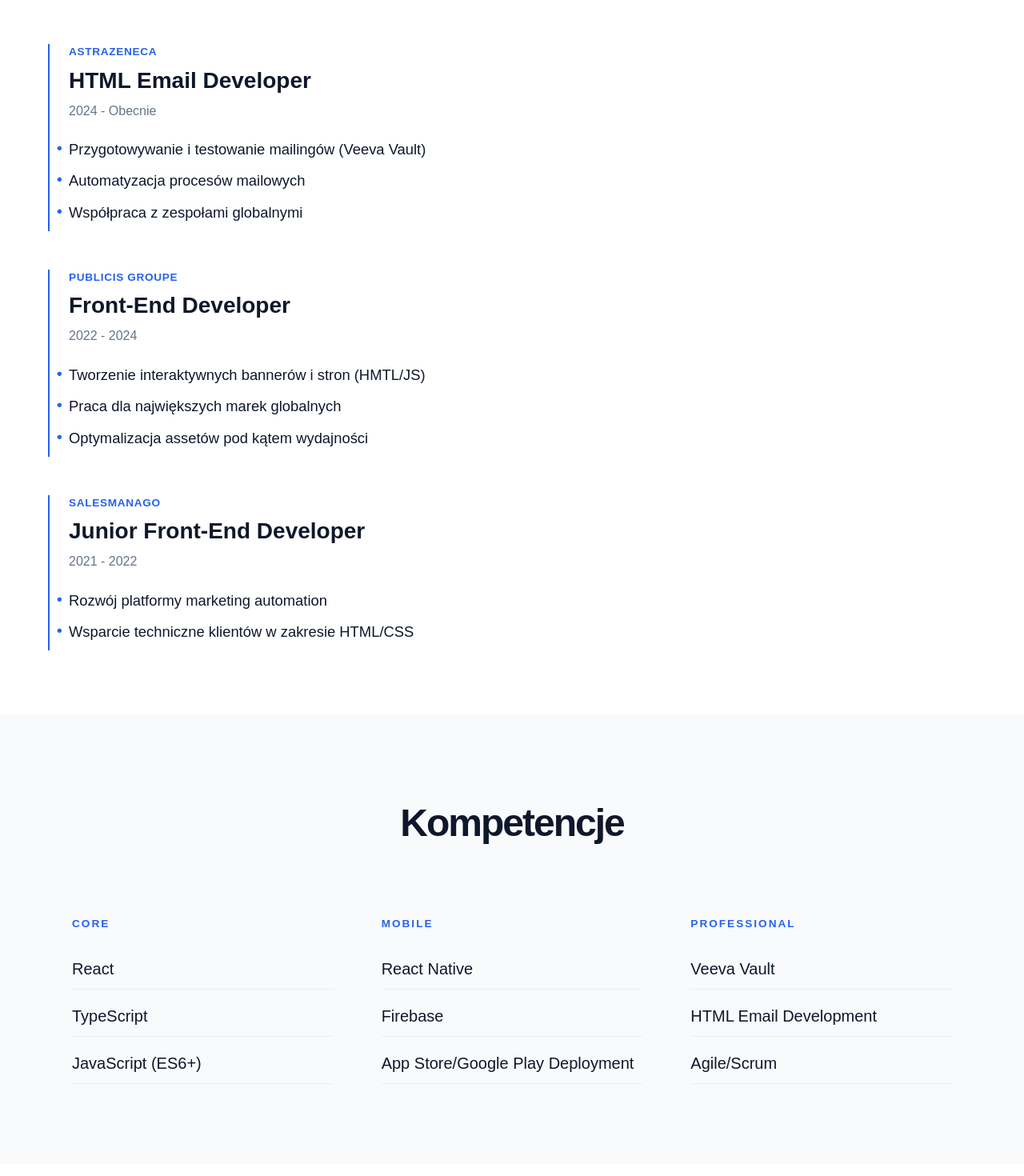
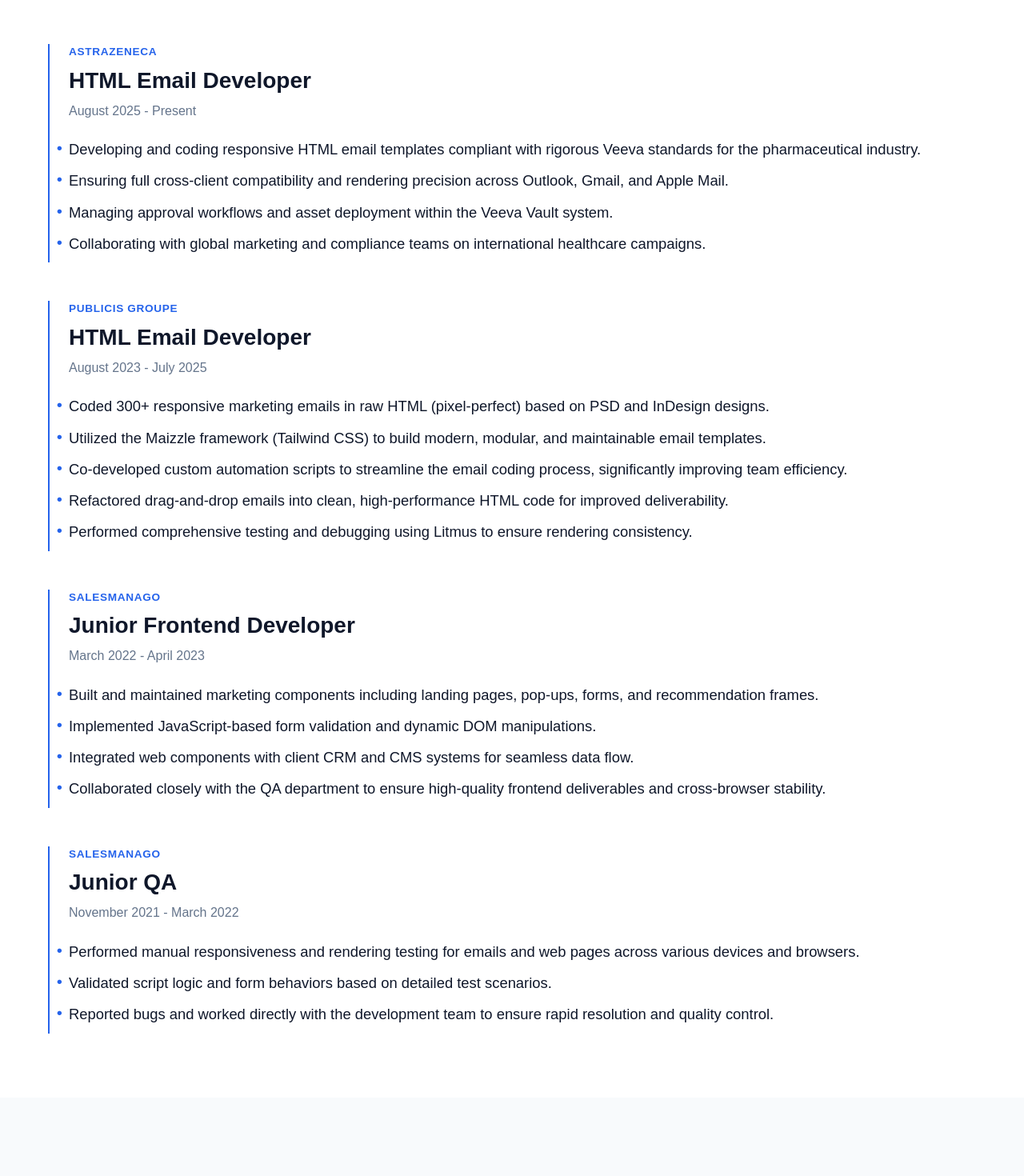
Before and after one commit to Michal-Ruszkowski/portfolio-2026, a React (Vite) app: page / in a window 1280 px wide. Shown: the part 5620-7090 px from the top of the page at 80% size. Built offline with nearby package versions, Linux system fonts and the light colour scheme.

Commit message:
feat: add experience content

```diff
--- a/src/data/experience.ts
+++ b/src/data/experience.ts
@@ -11,32 +11,48 @@ export const experiences: ExperienceEntry[] = [
     id: 1,
     company: "AstraZeneca",
     role: "HTML Email Developer",
-    period: "2024 - Obecnie",
+    period: "August 2025 - Present",
     description: [
-      "Przygotowywanie i testowanie mailingów (Veeva Vault)",
-      "Automatyzacja procesów mailowych",
-      "Współpraca z zespołami globalnymi"
+      "Developing and coding responsive HTML email templates compliant with rigorous Veeva standards for the pharmaceutical industry.",
+      "Ensuring full cross-client compatibility and rendering precision across Outlook, Gmail, and Apple Mail.",
+      "Managing approval workflows and asset deployment within the Veeva Vault system.",
+      "Collaborating with global marketing and compliance teams on international healthcare campaigns."
     ]
   },
   {
     id: 2,
     company: "Publicis Groupe",
-    role: "Front-End Developer",
-    period: "2022 - 2024",
+    role: "HTML Email Developer",
+    period: "August 2023 - July 2025",
     description: [
-      "Tworzenie interaktywnych bannerów i stron (HMTL/JS)",
-      "Praca dla największych marek globalnych",
-      "Optymalizacja assetów pod kątem wydajności"
+      "Coded 300+ responsive marketing emails in raw HTML (pixel-perfect) based on PSD and InDesign designs.",
+      "Utilized the Maizzle framework (Tailwind CSS) to build modern, modular, and maintainable email templates.",
+      "Co-developed custom automation scripts to streamline the email coding process, significantly improving team efficiency.",
+      "Refactored drag-and-drop emails into clean, high-performance HTML code for improved deliverability.",
+      "Performed comprehensive testing and debugging using Litmus to ensure rendering consistency."
     ]
   },
   {
     id: 3,
     company: "SALESmanago",
-    role: "Junior Front-End Developer",
-    period: "2021 - 2022",
+    role: "Junior Frontend Developer",
+    period: "March 2022 - April 2023",
     description: [
-      "Rozwój platformy marketing automation",
-      "Wsparcie techniczne klientów w zakresie HTML/CSS"
+      "Built and maintained marketing components including landing pages, pop-ups, forms, and recommendation frames.",
+      "Implemented JavaScript-based form validation and dynamic DOM manipulations.",
+      "Integrated web components with client CRM and CMS systems for seamless data flow.",
+      "Collaborated closely with the QA department to ensure high-quality frontend deliverables and cross-browser stability."
+    ]
+  },
+  {
+    id: 4,
+    company: "SALESmanago",
+    role: "Junior QA",
+    period: "November 2021 - March 2022",
+    description: [
+      "Performed manual responsiveness and rendering testing for emails and web pages across various devices and browsers.",
+      "Validated script logic and form behaviors based on detailed test scenarios.",
+      "Reported bugs and worked directly with the development team to ensure rapid resolution and quality control."
     ]
   }
 ];
```
